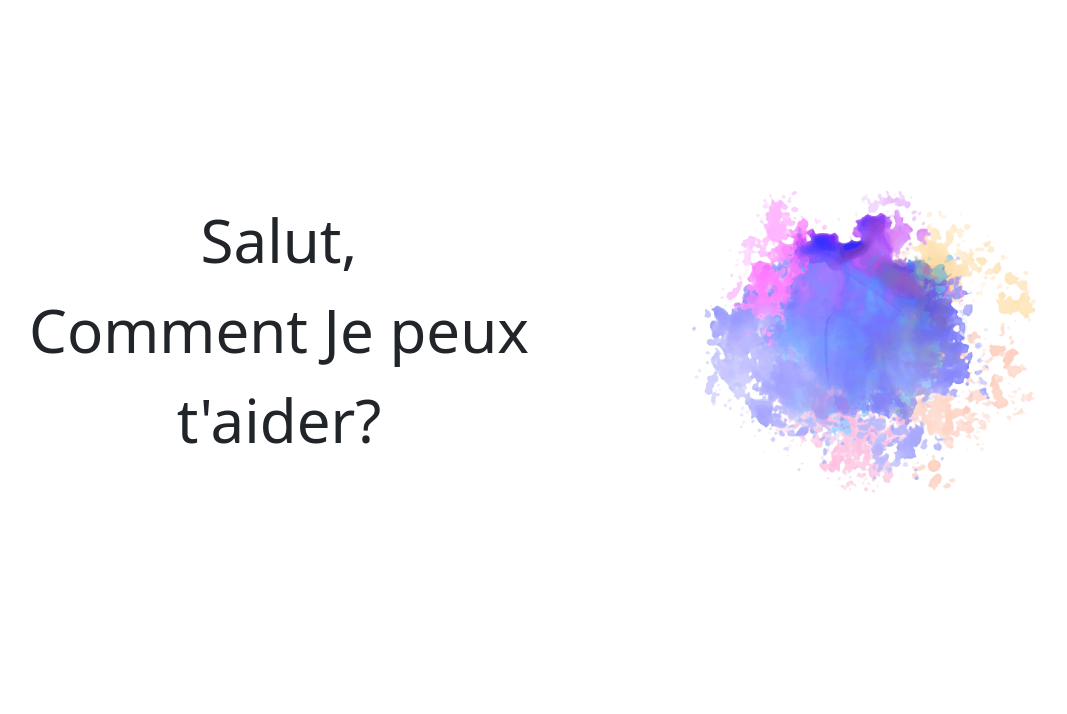
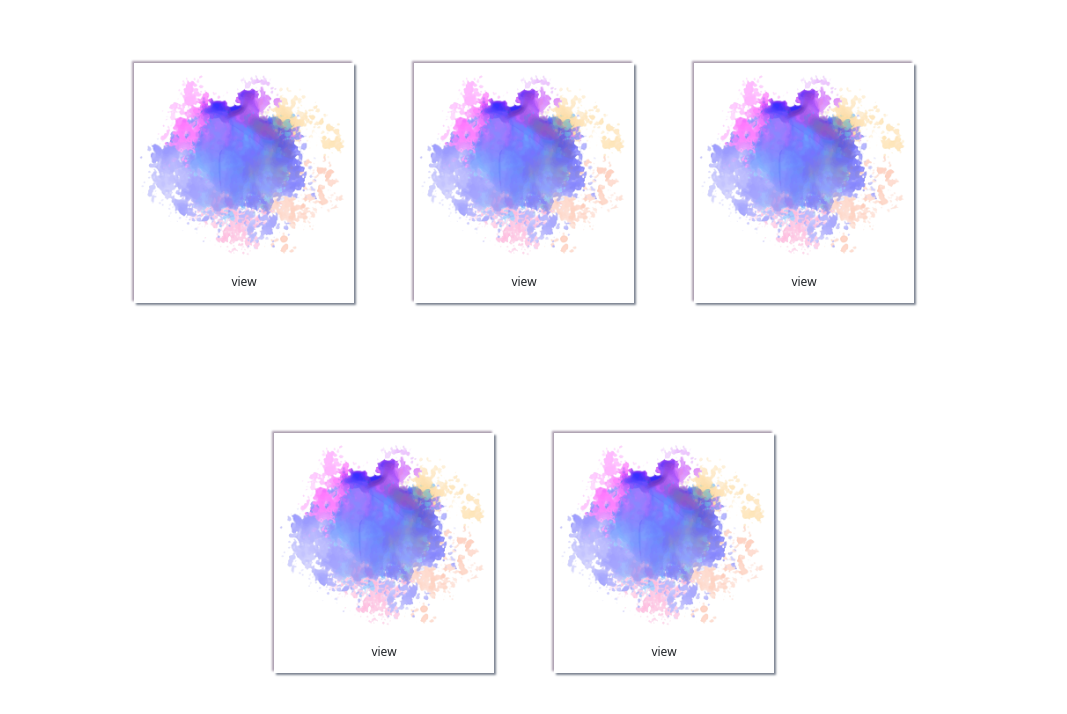
Before and after one commit to JosephAyo/portfolio-website, a React (Create React App) app: page / in a window 1280 px wide. Shown: the part 1662-2376 px from the top of the page, without its empty margins (116-1183 px from the left). Built offline with nearby package versions, Linux system fonts and the light colour scheme.

Commit message:
added projects card

```diff
--- a/src/components/HeaderPanel/style.scss
+++ b/src/components/HeaderPanel/style.scss
@@ -1,4 +1,6 @@
 @import "../../utilities/_variables";
+@import "../../utilities/_mixins";
+
 @mixin vert-center-div-contents {
   display: flex;
   flex-direction: row;
@@ -29,14 +31,6 @@
   margin-bottom: 2px;
 }
 
-@mixin header-panel-animation {
-  -webkit-transition: all 0.4s ease-in-out;
-  -moz-transition: all 0.4s ease-in-out;
-  -ms-transition: all 0.4s ease-in-out;
-  -o-transition: all 0.4s ease-in-out;
-  transition: all 0.4s ease-in-out;
-}
-
 .main-panel {
   .header-panel {
     position: fixed;
@@ -44,7 +38,7 @@
     padding-top: 10px;
     z-index: 1;
     overflow-x: hidden;
-    @include header-panel-animation();
+    @include all-animation();
     .panel {
       .profile {
         @include align-left-div-contents();
@@ -80,7 +74,7 @@
     opacity: 0.2;
     padding-bottom: 2px !important;
     padding-top: 2px !important;
-    @include header-panel-animation();
+    @include all-animation();
   }
 
   @media (max-width: $small) {
@@ -98,7 +92,7 @@
       box-shadow: 4px 4px #77aaff;
       padding: 2px;
       opacity: 0.2;
-      @include header-panel-animation();
+      @include all-animation();
       .panel {
         .section-tag {
           height: 50px;
--- /dev/null
+++ b/src/components/ProjectCard/ProjectCard.jsx
@@ -0,0 +1,20 @@
+import React from "react";
+import "./style.scss";
+import splash1 from "../../images/26934.png";
+
+const ProjectCard = () => {
+  return (
+    <div className="project-card">
+      <div className="card-img">
+        <img alt="s" src={splash1} />
+      </div>
+      <div className="description">
+        <div className="view-btn">
+          <p>view</p>
+        </div>
+      </div>
+    </div>
+  );
+};
+
+export default ProjectCard;
--- /dev/null
+++ b/src/components/ProjectCard/style.scss
@@ -0,0 +1,37 @@
+@import "../../utilities/_variables";
+@import "../../utilities/_mixins";
+
+.project-card {
+  width: 220px;
+  height: 240px;
+  margin: 10px 30px;
+  box-shadow: -2px -2px 2px #4b2e5275, 2px 2px 2px #28354b9c;
+  @include all-animation();
+  .card-img {
+    height: 200px;
+    img {
+      width: 100%;
+      height: 100%;
+      object-fit: cover;
+    }
+  }
+  .description {
+    @include flex-center-div-contents();
+    height: 40px;
+    .view-btn {
+      cursor: pointer;
+      width: 20%;
+      height: 20px;
+      p {
+        font-size: 12px;
+        margin-bottom: 0;
+        @include all-animation();
+      }
+    }
+  }
+  &:hover {
+    border: none;
+    box-shadow: -2px -2px 2px #77aaff, 2px 2px 2px #e477ff;
+    @include all-animation("0.2s");
+  }
+}
--- a/src/pages/Main/Main.jsx
+++ b/src/pages/Main/Main.jsx
@@ -3,6 +3,7 @@ import "./style.scss";
 import splash1 from "../../images/26934.png";
 import HeaderPanel from "../../components/HeaderPanel/HeaderPanel";
 import { DisplayContext } from "../../context/DisplayContext";
+import ProjectCard from "../../components/ProjectCard/ProjectCard";
 
 const Main = () => {
   const { displayMode } = useContext(DisplayContext);
@@ -33,16 +34,12 @@ const Main = () => {
             <img alt="s" src={splash1} />
           </div>
         </div>
-        <div className="row home-section">
-          <div className="col-md-7 hello">
-            <p>
-              Salut, <br />
-              Comment Je peux t'aider?
-            </p>
-          </div>
-          <div className="col-md-5 splash-container">
-            <img alt="s" src={splash1} />
-          </div>
+        <div className="projects-section home-section">
+          <ProjectCard />
+          <ProjectCard />
+          <ProjectCard />
+          <ProjectCard />
+          <ProjectCard />
         </div>
         <div className="row home-section">
           <div className="col-md-7 hello">
--- a/src/pages/Main/style.scss
+++ b/src/pages/Main/style.scss
@@ -1,15 +1,6 @@
 @import "../../utilities/_variables";
-$bg-dark-mode: rgb(29, 23, 23);
-$grey-dark-mode: rgba(66, 66, 66, 0.712);
-$white-text: #fff;
-$primary: rgb(0, 132, 255);
+@import "../../utilities/_mixins";
 
-@mixin center-div-contents {
-  display: flex;
-  flex-direction: row;
-  justify-content: center;
-  align-items: center;
-}
 @mixin align-right-div-contents {
   display: flex;
   flex-direction: row;
@@ -37,14 +28,14 @@ $primary: rgb(0, 132, 255);
     .home-section {
       @include vert-fill-screen();
       .hello {
-        @include center-div-contents();
+        @include flex-center-div-contents();
         p {
           font-size: 60px;
         }
       }
 
       .splash-container {
-        @include center-div-contents();
+        @include flex-center-div-contents();
         img {
           height: 370px;
         }
@@ -59,11 +50,24 @@ $primary: rgb(0, 132, 255);
 
     .about-section {
       .story {
-        @include center-div-contents();
+        @include flex-center-div-contents();
         p {
           font-size: 20px;
           text-align: left;
         }
+      }
+    }
+
+    .projects-section {
+      @include flex-center-div-contents();
+      margin: auto;
+      width: 80%;
+      flex-wrap: wrap;
+      padding-top: 60px;
+    }
+    @media (max-width: $small) {
+      .projects-section {
+        width: 100%;
       }
     }
   }
--- /dev/null
+++ b/src/utilities/_mixins.scss
@@ -0,0 +1,14 @@
+@mixin flex-center-div-contents {
+  display: flex;
+  flex-direction: row;
+  justify-content: center;
+  align-items: center;
+}
+
+@mixin all-animation($time: "0.4s") {
+  -webkit-transition: all unquote($time) ease-in-out;
+  -moz-transition: all unquote($time) ease-in-out;
+  -ms-transition: all unquote($time) ease-in-out;
+  -o-transition: all unquote($time) ease-in-out;
+  transition: all unquote($time) ease-in-out;
+}
--- a/src/utilities/_variables.scss
+++ b/src/utilities/_variables.scss
@@ -1,3 +1,8 @@
+$bg-dark-mode: rgb(29, 23, 23);
+$grey-dark-mode: rgba(66, 66, 66, 0.712);
+$white-text: #fff;
+$primary: rgb(0, 132, 255);
+
 $small: 599px;
 $medium_lower_bound: 600px;
 $medium_upper_bound: 1199px;
```
Also changed, not shown: src/components/Card/Card.jsx (deleted).
